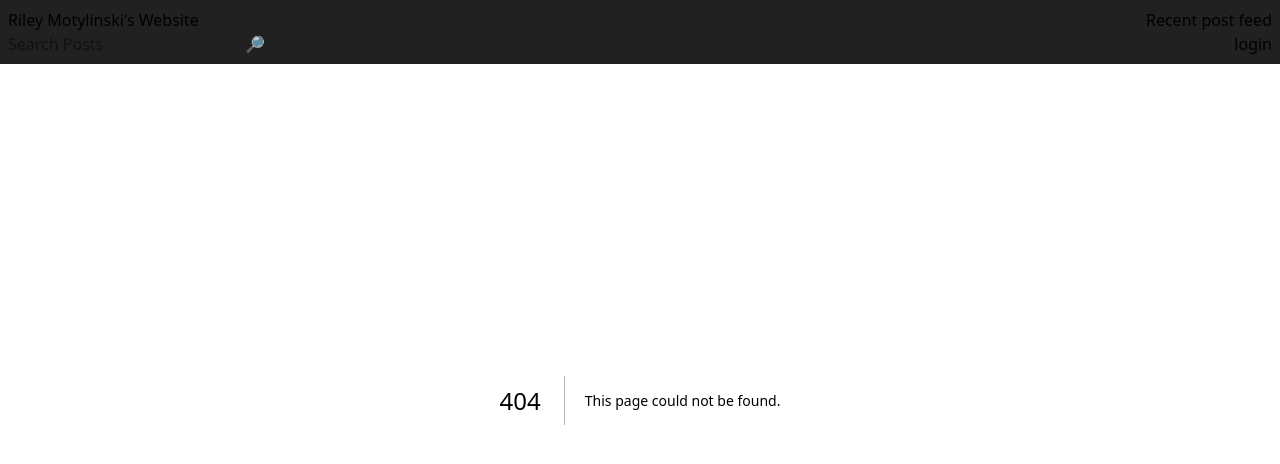
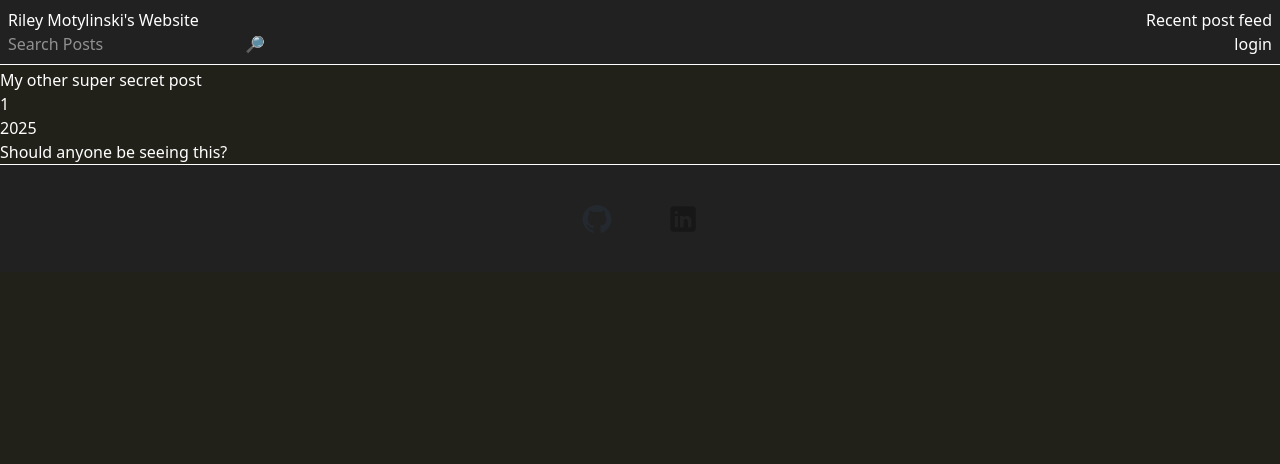
Before and after one commit to rileymotylinski/riley-motylinski, a Next.js app: page /post/1 in a window 1280 px wide. Before the commit this address had no page. Shown: the top 464 px of the page. Built offline with nearby package versions, Linux system fonts and the light colour scheme.

Commit message:
feat: dynamic route handling for /posts

```diff
--- a/src/app/api/posts/route.ts
+++ b/src/app/api/posts/route.ts
@@ -1,4 +1,4 @@
-import { NextRequest, NextResponse } from "next/server";
+import { NextRequest } from "next/server";
 import * as z from "zod";
 
 export const PostDataSchema = z.object({
--- /dev/null
+++ b/src/app/post/[id]/page.tsx
@@ -0,0 +1,20 @@
+import { Post } from "@/src/components/post/Post";
+import { PostData } from "../../api/posts/route";
+
+
+// dynamic routing in modern nextjs requires nested folders with search params in brackets
+export default function Posts() {
+  const testPost: PostData = {
+    id: "5",
+    title: "My other super secret post",
+    content: "Should anyone be seeing this?",
+    tags: ["super-duper-secret"],
+    date: new Date().toJSON(),
+  }
+  return (
+    <>
+      <Post post={testPost}/>
+
+    </>
+  );
+}
--- a/src/app/post/page.tsx
+++ /dev/null
@@ -1,7 +0,0 @@
-export default function Posts() {
-  return (
-    <>
-      <p>This is a test</p>
-    </>
-  );
-}
--- a/src/components/Post/Post.tsx
+++ b/src/components/Post/Post.tsx
@@ -1,12 +1,21 @@
+'use client'
+
+import { useParams } from 'next/navigation'
 import { PostData } from "@/src/app/api/posts/route";
 import type { FC } from "react";
 
+type Props = {
+    post: PostData
+}
 
 
-export const Post: FC<PostData> = ({ title, date, content }) => {
+export const Post: FC<Props> = ({ post }) => {
+    const params = useParams<{ id: string }>()
+
     return <div>
-        <div>{title}</div>
-        <div>{new Date(date).getFullYear()}</div>
-        <div>{content}</div>
+        <div>{post.title}</div>
+        <div>{ params.id }</div>
+        <div>{new Date(post.date).getFullYear()}</div>
+        <div>{post.content}</div>
     </div>
 }
--- a/src/components/toolbar.tsx
+++ b/src/components/toolbar.tsx
@@ -21,7 +21,7 @@ export const Toolbar: FC = () => {
     }, []);
 
     return (
-        <div className="flex justify-center">
+        <div className="flex justify-center mb-17">
             <div
                 // either  move it off screen by its height or keep it the same
                 className={
```
